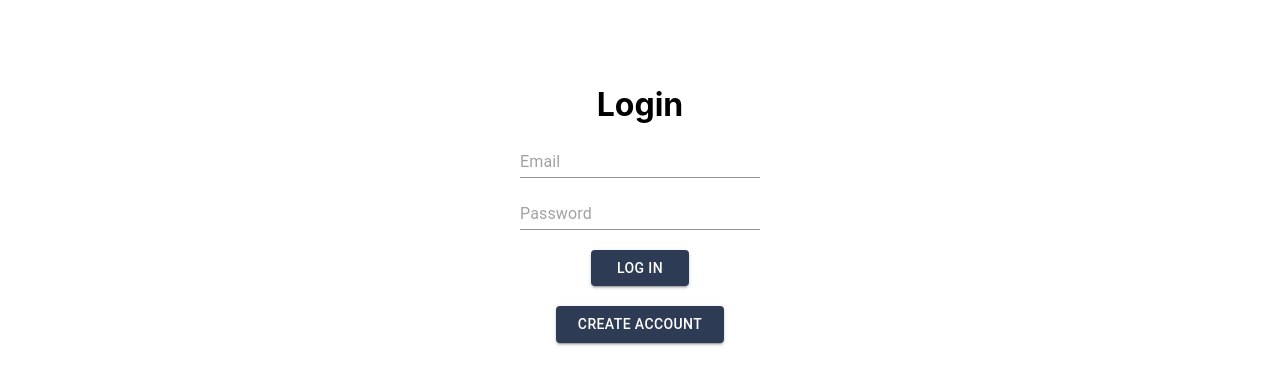
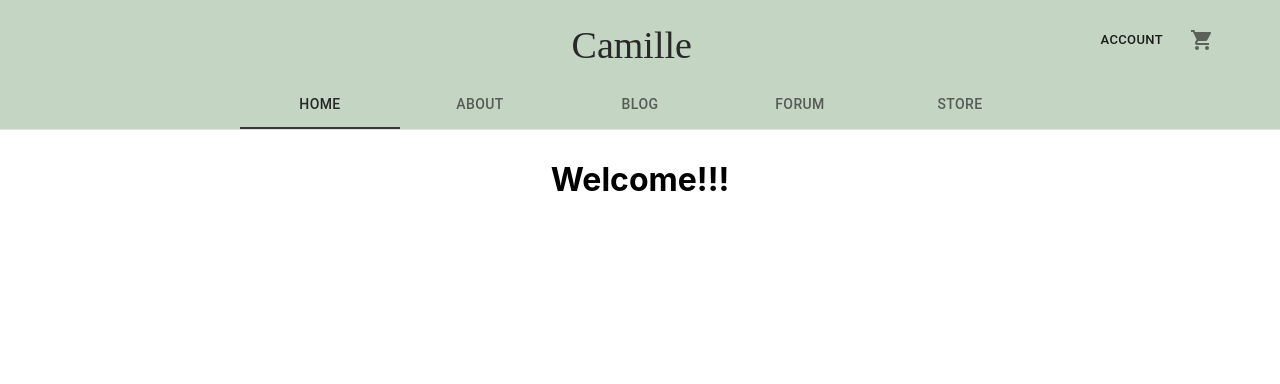
Before and after one commit to smlaming/camille-cooper-blog, a React (Create React App) app: page / in a window 1280 px wide. Shown: the top 384 px of the page. Built offline with nearby package versions, Linux system fonts and the light colour scheme; no server answers.

Commit message:
header done

```diff
--- a/package.json
+++ b/package.json
@@ -4,6 +4,7 @@
   "private": true,
   "dependencies": {
     "@material-ui/core": "^4.11.4",
+    "@material-ui/icons": "^4.11.2",
     "@testing-library/jest-dom": "^5.13.0",
     "@testing-library/react": "^11.2.7",
     "@testing-library/user-event": "^12.8.3",
--- a/src/App.js
+++ b/src/App.js
@@ -2,15 +2,33 @@ import logo from './logo.svg';
 import './App.css';
 import LoginPage from './components/LoginPage'
 import { Route, Switch } from "react-router-dom";
-
+import React, { Fragment } from "react";
+import Header from "./components/Header"
 function App() {
   return (
     <div className="App">
+      <Header></Header>
       <Switch>
-        <Route path="/" component={LoginPage} exact />
+        <Route path="/" component={Home} exact />
+        <Route path="/About" />
+        <Route path="/Home" />
+        <Route path="/Account" component={LoginPage}/>
+        <Route path="/Store" />
+        <Route path="/Blog" />
+        <Route path="/Forum" />
+        <Route path='/login' component={LoginPage} />
+        <Route path="/ShoppingCart" />
       </Switch>
     </div>
   );
 }
 
+const Home = () => (
+  <Fragment>
+    <h1 style={{marginTop: 160}}>Welcome!!!</h1>
+
+  </Fragment>
+);
+
+
 export default App;
--- /dev/null
+++ b/src/components/Header.js
@@ -0,0 +1,97 @@
+import { makeStyles } from '@material-ui/core/styles';
+import Toolbar from '@material-ui/core/Toolbar';
+import Button from '@material-ui/core/Button';
+import IconButton from '@material-ui/core/IconButton';
+import Typography from '@material-ui/core/Typography';
+import Tabs from '@material-ui/core/Tabs';
+import Tab from '@material-ui/core/Tab';
+import React, { Fragment } from "react";
+import { Route, Link} from "react-router-dom";
+import Divider from "@material-ui/core/Divider"
+import ShoppingCartIcon from '@material-ui/icons/ShoppingCart';
+
+const useStyles = makeStyles((theme) => ({
+  toolbar: {
+      backgroundColor: "#c4d5c4",
+      color: "#282828"
+  },
+  toolbarTitle: {
+    flex: 4,
+    padding: 10,
+    marginTop: 10,
+    fontFamily: "Lobster",
+    fontSize: 38
+  },
+}));
+
+export default function Header() {
+  const classes = useStyles();
+
+  const sections = [
+    { title: 'Home', url: '/' },
+    { title: 'About', url: '/About' },
+    { title: 'Blog', url: '/Blog' },
+    { title: 'Forum', url: '/Forum' },
+    { title: 'Store', url: '/Store' },
+  ];
+
+
+
+
+  return (
+    <React.Fragment>
+        <div style={{position:"fixed", width:"100%", top:0}}>
+      <Toolbar className={classes.toolbar}>
+      <Button style={{marginLeft:80}} size="small">
+        </Button>
+        <Typography
+          component="h2"
+          variant="h5"
+          color="inherit"
+          align="center"
+          noWrap
+          className={classes.toolbarTitle}
+        >
+          Camille
+        </Typography>
+        <Button
+            button component={Link}
+            to="/Account"
+            style={{marginRight:10}}
+            size="small">
+          Account
+        </Button>
+        <IconButton
+        button component={Link}
+        to="/ShoppingCart"
+        style={{marginRight:30}}>
+          <ShoppingCartIcon />
+        </IconButton>
+      </Toolbar>
+      <Route
+          path="/"
+          render={({ location }) => (
+            <Fragment>
+              <Tabs
+              TabIndicatorProps={{style: {background:'#383838'}}}
+              className={classes.toolbar}
+              centered
+              value={location.pathname}>
+              {sections.map((section) => (
+          <Tab
+            label={section.title}
+            value={section.url}
+            button component={Link}
+            to={section.url}
+          >
+          </Tab>
+        ))}
+              </Tabs>
+            </Fragment>
+          )}
+        />
+        <Divider></Divider>
+        </div>
+    </React.Fragment>
+  );
+}
```
Also changed, not shown: 1 other file (tests, documents, lock files or other folders).
